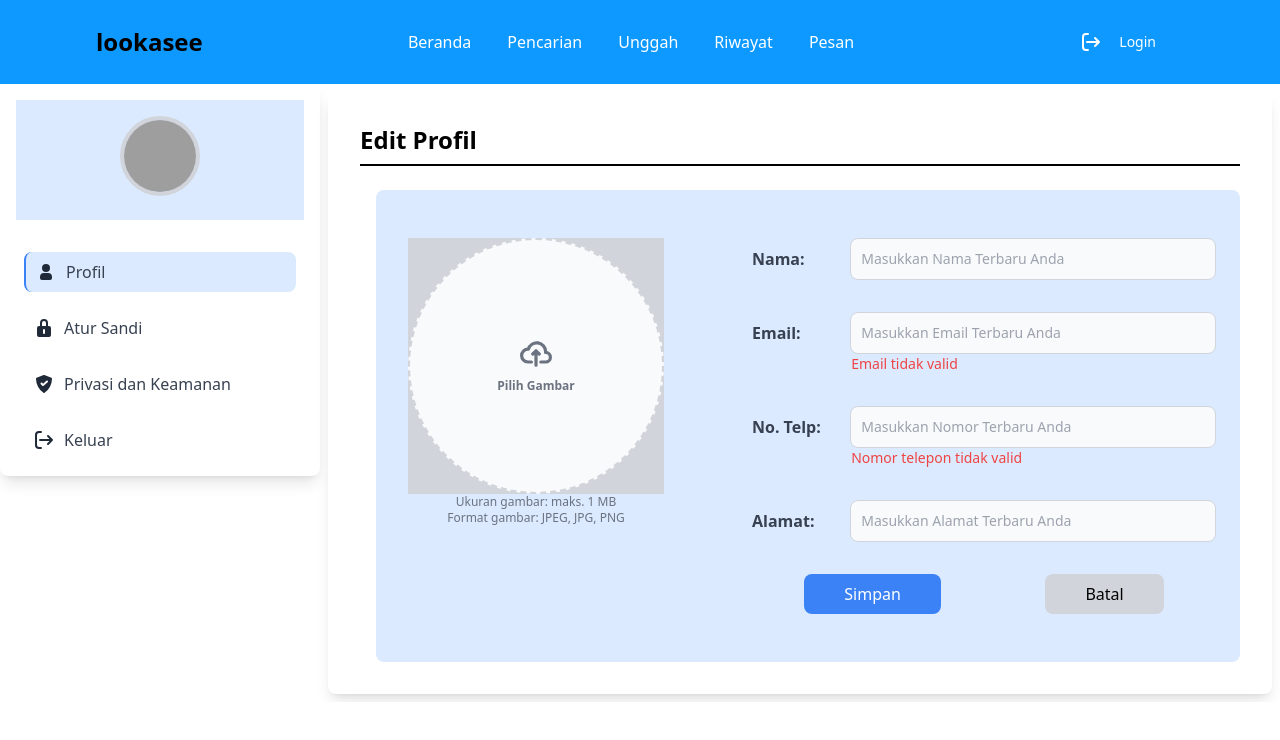
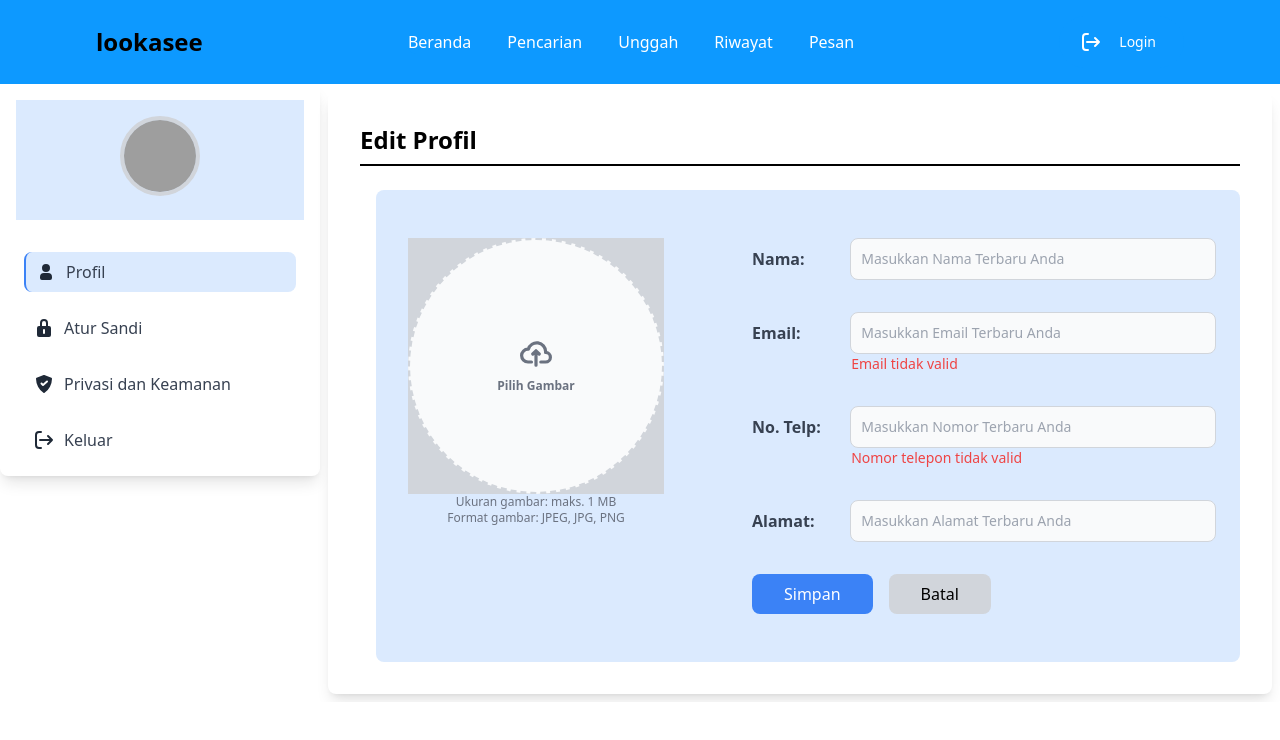
Before and after one commit to Atria23/lookasee, a React (Vite) app: page /profile in a window 1280 px wide. Both pictures are taken after a click on the button "Edit Profile". Shown: the top 740 px of the page. Built offline with nearby package versions, Linux system fonts and the light colour scheme; grey boxes are pictures that could not be loaded.

Commit message:
repair profil & edit password

```diff
--- a/src/Components/profile/Profile.jsx
+++ b/src/Components/profile/Profile.jsx
@@ -806,16 +806,16 @@ function EditProfileForm({ userData, onCancel, onSubmit }) {
           </div>
 
           {/* Buttons */}
-          <div className="flex flex-row mx-auto">
+          <div className="flex md:items-center md:justify-start md:space-x-4">
             <button
-              className="bg-blue-500 mx-auto text-white py-2 px-10 rounded-lg hover:bg-blue-600"
+              className="bg-blue-500 mx-auto md:mx-0 text-white py-2 px-8 rounded-lg hover:bg-blue-600"
               onClick={handleSubmit}
               disabled={!emailValid || !phoneNumberValid}
             >
               Simpan
             </button>
             <button
-              className="bg-gray-300 mx-auto text-black py-2 px-10 rounded-lg hover:bg-gray-400"
+              className="bg-gray-300 mx-auto md:mx-0 text-black py-2 px-8 rounded-lg hover:bg-gray-400"
               onClick={onCancel}
             >
               Batal
```
